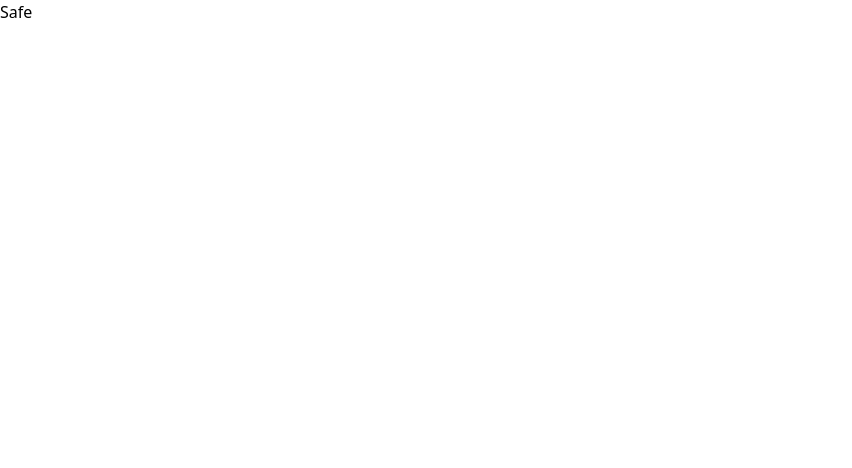
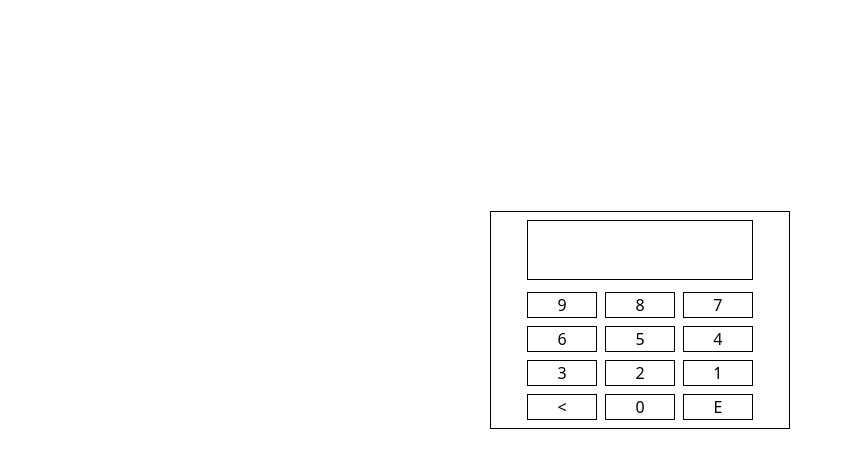
Before and after one commit to muradilinc/homework67, a React (Vite) app: page / in a window 1280 px wide. Shown: the top 468 px of the page, without its empty margins (0-852 px from the left). Built offline with nearby package versions, Linux system fonts and the light colour scheme.

Commit message:
сделал ПИН код, есть проблема нужно сделать что бы через 3 секунду поле было пустым и перенапрвлял на калькулятор которого я еще не создал : - )

```diff
--- /dev/null
+++ b/src/constansts/password.ts
@@ -0,0 +1 @@
+export const password = '0407';
--- a/src/App.tsx
+++ b/src/containers/App/App.tsx
@@ -1,9 +1,9 @@
-import React from 'react';
+import SafePage from '../SafePage/SafePage';
 
 const App = () => {
   return (
     <div>
-      <h1>Safe</h1>
+      <SafePage/>
     </div>
   );
 };
--- /dev/null
+++ b/src/containers/SafePage/SafePage.tsx
@@ -0,0 +1,76 @@
+import {useDispatch, useSelector} from 'react-redux';
+import {RootState} from '../../redux/store';
+import {changePassword, checkPassword, removePassword} from './SafeSlice';
+
+const SafePage = () => {
+  const {password, status} = useSelector((state: RootState) => state.safe);
+  const dispatch = useDispatch();
+  const numbers: number[] = [];
+
+  for (let number = 1; number < 10; number++) {
+    numbers.push(number);
+  }
+
+
+  console.log(status);
+
+
+  return (
+    <div className="container mx-auto">
+      <div className="flex justify-center items-center h-[80vh]">
+        <div className="border w-[300px] border-black p-2">
+          <div className="w-[80%] mx-auto">
+            <div
+              className={`w-full h-[60px] items-center pe-2 border border-black flex justify-end ${status === 'success' ? 'bg-green-500 text-white' : status === 'unsuccessful' ? 'bg-red-500 text-white' : null}`}>
+              {
+                status === 'success' ? 'Access Granted' : status === 'unsuccessful' ? 'Access Denied'
+                  :
+                  password.map((_, i) =>
+                    <span className="text-3xl"
+                          key={i}>*</span>
+                  )
+              }
+            </div>
+            <div className="grid grid-cols-3 gap-2 mt-3">
+              {
+                numbers.reverse().map((number) =>
+                  <button
+                    type="button"
+                    onClick={() => dispatch(changePassword(number))}
+                    className="grid place-content-center border border-black"
+                    key={number}
+                  >
+                    {number}
+                  </button>
+                )
+              }
+              <button
+                type="button"
+                className="grid place-content-center border border-black"
+                onClick={() => dispatch(removePassword())}
+              >
+                {'<'}
+              </button>
+              <button
+                type="button"
+                className="grid place-content-center border border-black"
+                onClick={() => dispatch(changePassword(0))}
+              >
+                0
+              </button>
+              <button
+                type="button"
+                className="grid place-content-center border border-black"
+                onClick={() => dispatch(checkPassword())}
+              >
+                E
+              </button>
+            </div>
+          </div>
+        </div>
+      </div>
+    </div>
+  );
+};
+
+export default SafePage;
--- /dev/null
+++ b/src/containers/SafePage/SafeSlice.ts
@@ -0,0 +1,56 @@
+import {createSlice, PayloadAction} from '@reduxjs/toolkit';
+import {password} from '../../constansts/password';
+
+interface SafeState {
+  password: number[];
+  status: string;
+}
+
+const initialState: SafeState = {
+  password: [],
+  status: 'pending',
+};
+
+export const SafeSlice = createSlice({
+  name: 'safe',
+  initialState,
+  reducers: {
+    changePassword: (state, action: PayloadAction<number>) => {
+      if (state.password.length < 4) {
+        state.password.push(action.payload);
+      }
+    },
+    clearPassword: (state) => {
+      state.status = 'pending';
+      state.password = [];
+    },
+    removePassword: (state) => {
+      state.password.pop();
+    },
+    checkPassword: (state) => {
+      if (state.password.join('') === password){
+        state.status = 'success';
+        state.password = [];
+        setTimeout(() => {
+          state.status = 'pending';
+          state.password = [];
+        }, 3000);
+      } else {
+        state.status = 'unsuccessful';
+        state.password = [];
+        setTimeout(() => {
+          state.status = 'pending';
+          state.password = [];
+        }, 3000);
+      }
+    },
+  }
+});
+
+export const safeReducer = SafeSlice.reducer;
+export const {
+  changePassword,
+  removePassword,
+  checkPassword,
+  clearPassword,
+} = SafeSlice.actions;
--- a/src/main.tsx
+++ b/src/main.tsx
@@ -1,13 +1,17 @@
 import React from 'react';
 import ReactDOM from 'react-dom/client';
-import App from './App';
+import App from './containers/App/App';
 import './index.css';
 import {BrowserRouter} from 'react-router-dom';
+import {Provider} from 'react-redux';
+import {store} from './redux/store';
 
 ReactDOM.createRoot(document.getElementById('root')!).render(
   <React.StrictMode>
-    <BrowserRouter>
-      <App/>
-    </BrowserRouter>
+    <Provider store={store}>
+      <BrowserRouter>
+        <App/>
+      </BrowserRouter>
+    </Provider>
   </React.StrictMode>,
 );
--- /dev/null
+++ b/src/redux/store.ts
@@ -0,0 +1,11 @@
+import {configureStore} from '@reduxjs/toolkit';
+import {safeReducer} from '../containers/SafePage/SafeSlice';
+
+export const store = configureStore({
+  reducer: {
+    safe: safeReducer,
+  },
+});
+
+export type RootState = ReturnType<typeof store.getState>;
+export type AppDispatch = typeof store.dispatch;
```
